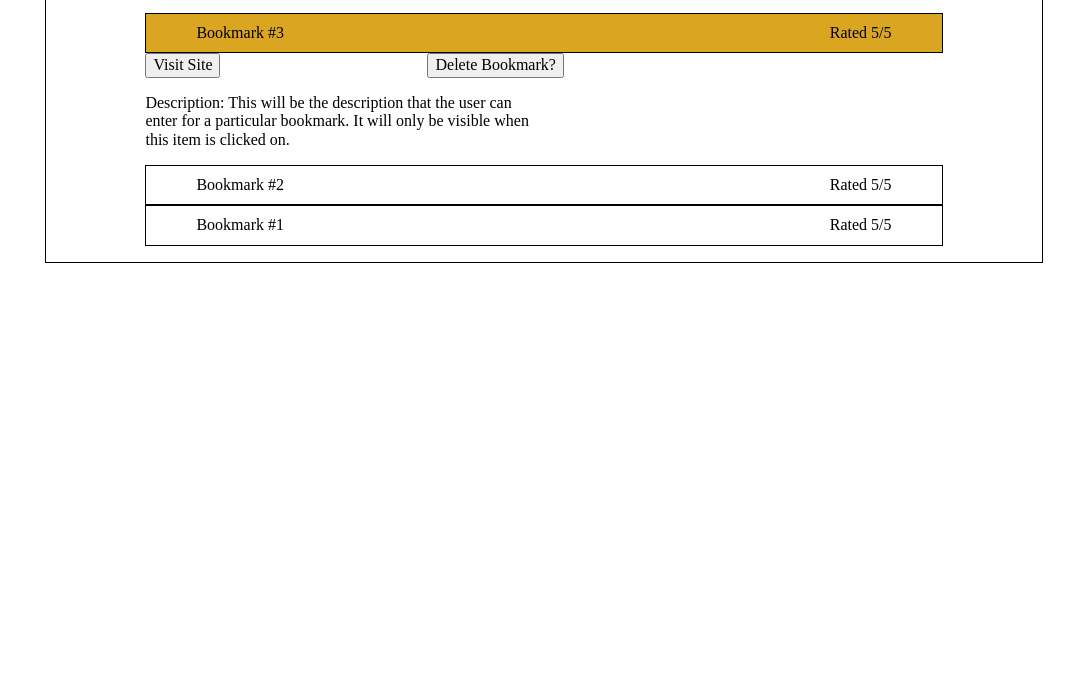
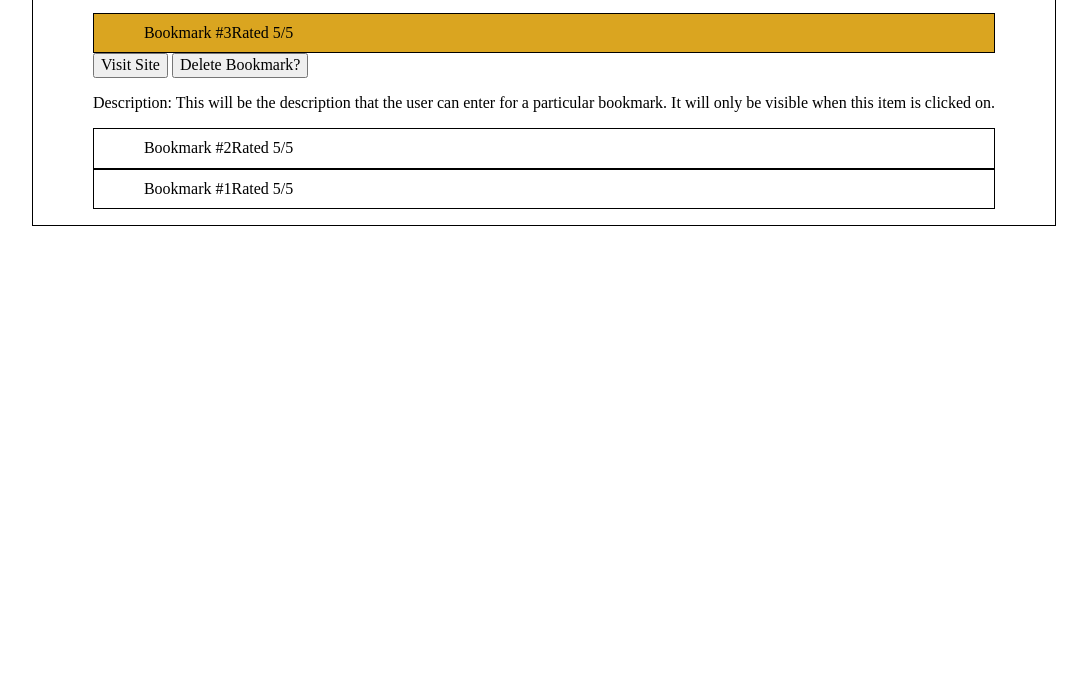
Before and after one commit to thinkful-ei-jaguar/Blade-bookmarks-app, a website built with webpack: page src/expandedView.html in a window 1280 px wide. Shown: the part 108-800 px from the top of the page, without its empty margins (96-1183 px from the left). Built offline with nearby package versions, Linux system fonts and the light colour scheme; no server answers.

Commit message:
In the midst of totally redoing CSS.  It is functional now and looks somewhat legible.  Pushing as a backup.

```diff
--- a/src/bookmark-app.js
+++ b/src/bookmark-app.js
@@ -29,14 +29,15 @@ const generateBookmarkElement = function (element, filterValue) {
     return `
         <li class = 'bookmark-element' data-item-id="${element.id}">
           ${element.title}
-          <span class = 'bookmark-rating'>Rated ${element.rating}/5</span>
+          Rated ${element.rating}/5
           <a href = '${element.url}' target = "_blank">${element.url}</a>
           <button class = 'delete-bookmark-button'>Delete Bookmark?</button>
+          <p>Description:  ${element.desc}</p>
         </li>
 
 
 
-       <p>Description:  ${element.desc}</p>
+
   `;
   } else {
 
--- a/src/index.css
+++ b/src/index.css
@@ -8,27 +8,17 @@ body {
   flex-direction: column;
   justify-content: center;
   align-items: center;
-  margin-left: 11%;
-  margin-right: 11%;
+  margin-left: 10%;
+  margin-right: 10%;
   border: 1px solid black;
 }
 
 h1 {
-  align-self: center;
-}
-form {
-  width: 100%;
+  text-align: center;
 }
 
-section {
-  width: 100%;
 
-  display: flex;
-  flex-direction: column;
-  justify-content: center;
-  align-items: stretch;
-}
-/* yep */
+
 .add-filter-buttons {
   display: flex;
   flex-direction: row;
@@ -46,15 +36,12 @@ ul {
   justify-content: center;
   align-items: center;
   width: 100%;
-  padding-left: 10%;
-  padding-right: 10%;
+  padding-left: 0;
 }
 
 li {
 
   display: flex;
-  flex-direction: row;
-  justify-content: space-between;
   align-items: center;
   border-color: black;
   border-style: solid;
@@ -69,11 +56,10 @@ li {
 
 
 .delete-bookmark-button {
-  margin-left: 203px;
 }
 
 ul > p {
-  width: 400px;
+
 }
 
 dialog {
```
